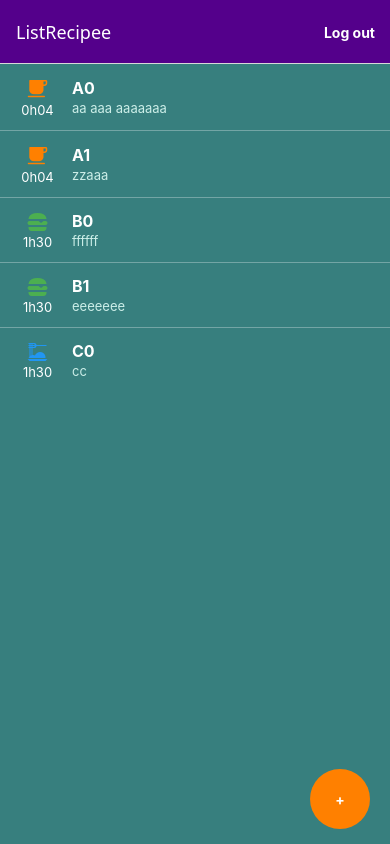
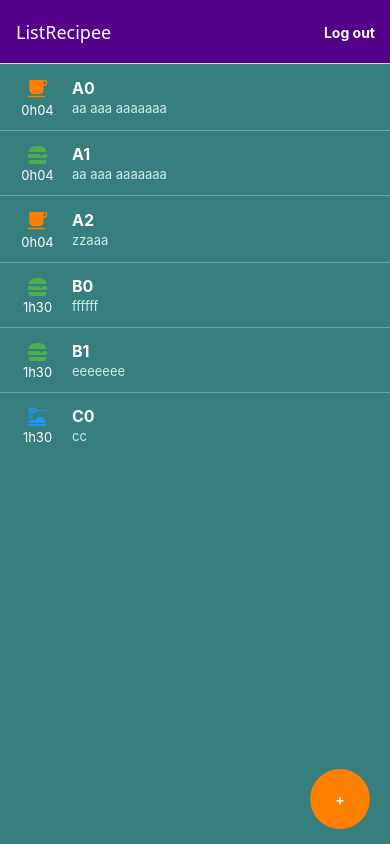
Before and after one commit to Alexlegamer427/Recipeasy, a React Native app: screen /ListRecipee in a window 390 px wide. Built offline with nearby package versions, Linux system fonts and the light colour scheme.

Commit message:
add background selection on item from list

```diff
--- a/components/RecipeeItem.js
+++ b/components/RecipeeItem.js
@@ -17,15 +17,19 @@ const formatDuration = (hours, minutes) => {
 };
 
 export default function RecipeItem({ recipe, onPress }) {
+
     const iconName = categoryIcons[recipe.category].name;
+
     const IconComponent = categoryIcons[recipe.category].lib;
 
     return (
         <Pressable
+
             onPress={onPress}
+
             style={({ pressed }) => [
                 styles.recipeItem,
-                { opacity: pressed ? 0.6 : 1 }
+                pressed && { backgroundColor: 'rgba(255, 255, 255, 0.7)' }
             ]}
         >
             <View style={styles.recipeIconColumn}>
--- a/pages/ListRecipee.js
+++ b/pages/ListRecipee.js
@@ -10,9 +10,10 @@
 
     const [recipes, setRecipes] = useState([
         { category: 1, name: 'A0', durationHours: 0, durationMinutes: 4, description: 'aa aaa aaaaaaa' },
+        { category: 2, name: 'A1', durationHours: 0, durationMinutes: 4, description: 'aa aaa aaaaaaa' },
         { category: 2, name: 'B0', durationHours: 1, durationMinutes: 30, description: 'ffffff' },
         { category: 3, name: 'C0', durationHours: 1, durationMinutes: 30, description: ' cc' },
-        { category: 1, name: 'A1', durationHours: 0, durationMinutes: 4, description: 'zzaaa' },
+        { category: 1, name: 'A2', durationHours: 0, durationMinutes: 4, description: 'zzaaa' },
         { category: 2, name: 'B1', durationHours: 1, durationMinutes: 30, description: 'eeeeeee' },
     ]);
 
```
